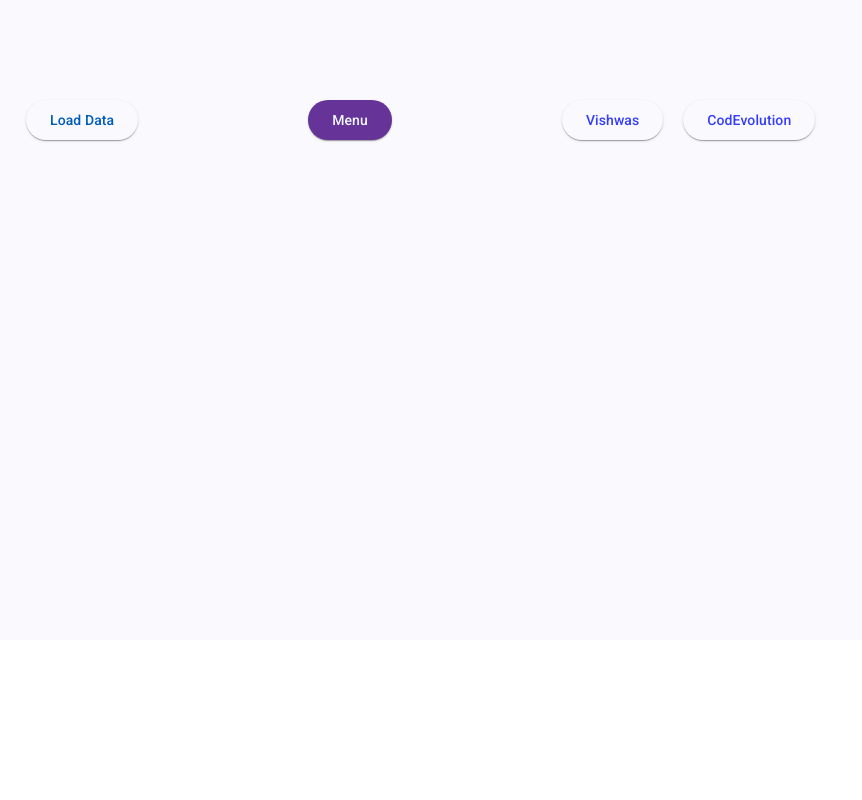
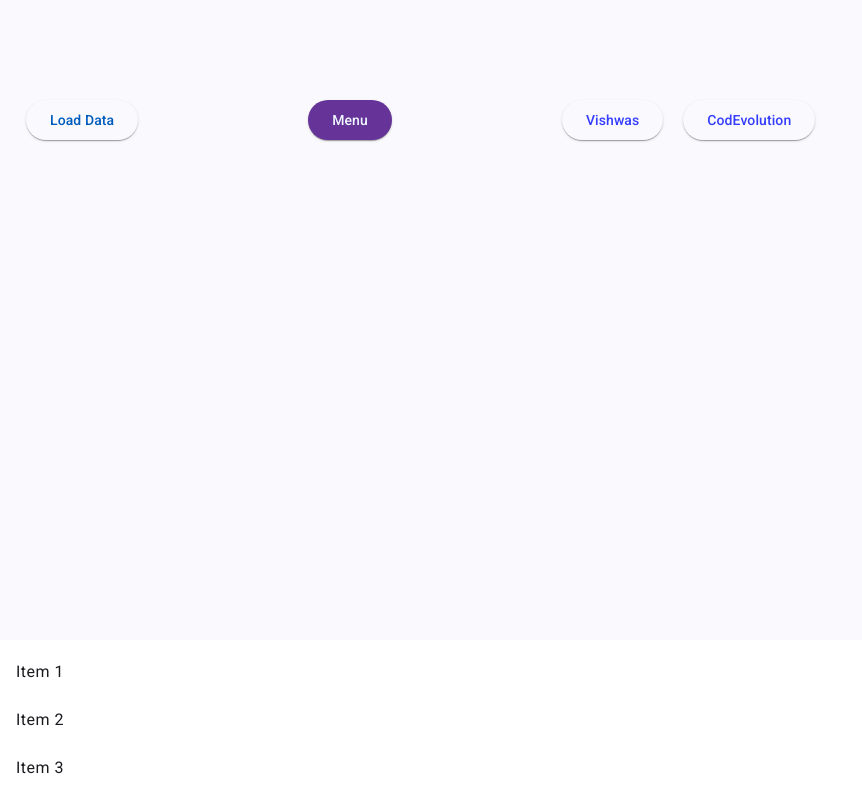
Before and after one commit to A1ien1385/Angular-Material, an Angular app: page / in a window 1280 px wide. Shown: the part 224-1024 px from the top of the page, without its empty margins (0-862 px from the left). Before the commit the page ends 864 px from the top, so only its background shows below. Built offline with nearby package versions, Linux system fonts and the light colour scheme.

Commit message:
add list to footer

```diff
--- a/src/app/app.component.html
+++ b/src/app/app.component.html
@@ -54,11 +54,10 @@
 
     </mat-sidenav-content>
 
+</mat-sidenav-container>
 
-    <mat-list dense>
-      <mat-list-item>Item 1</mat-list-item>
-      <mat-list-item>Item 2</mat-list-item>
-      <mat-list-item>Item 3</mat-list-item>
-    </mat-list>
-
-</mat-sidenav-container>
+<mat-list dense>
+  <mat-list-item>Item 1</mat-list-item>
+  <mat-list-item>Item 2</mat-list-item>
+  <mat-list-item>Item 3</mat-list-item>
+</mat-list>
```
